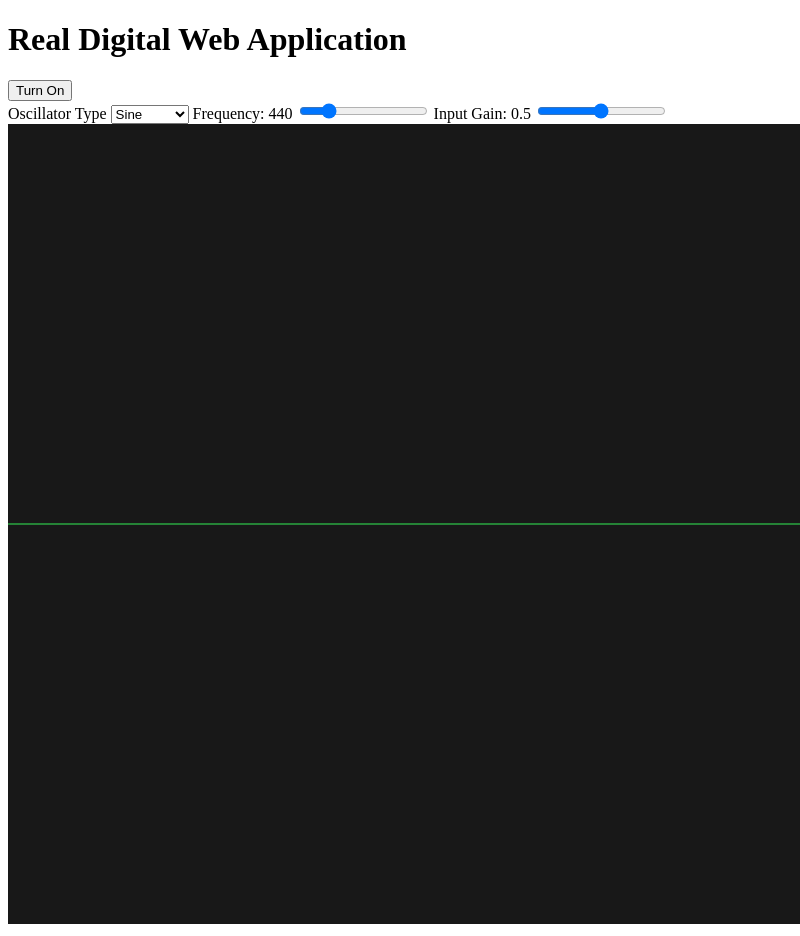
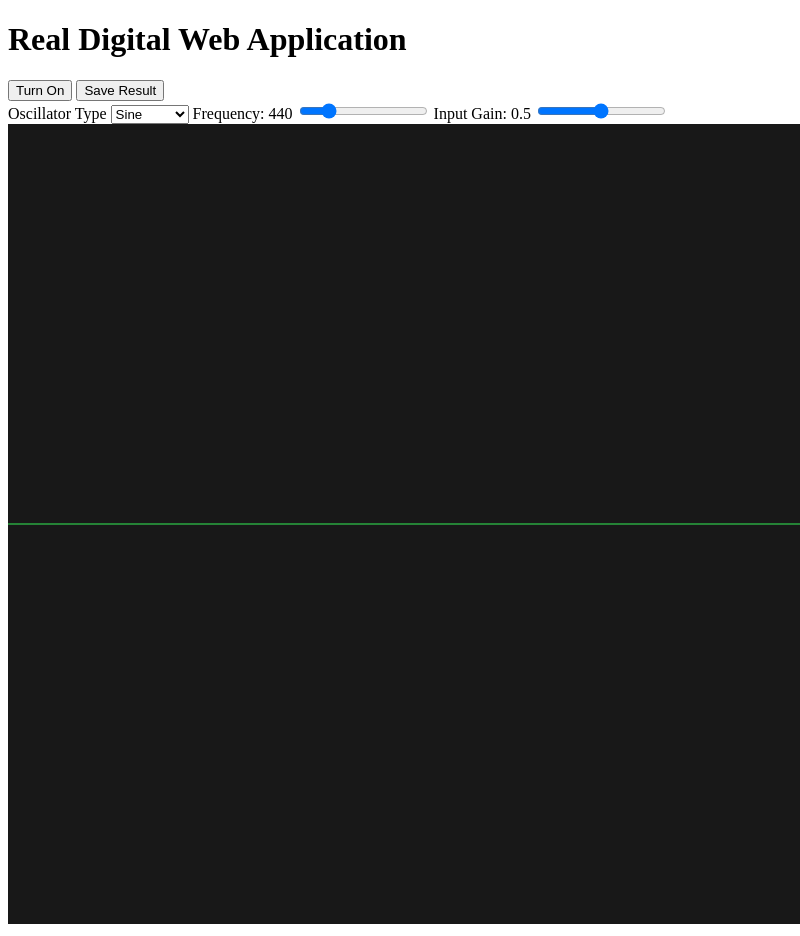
Before and after one commit to Endeavour-Innovations-Inc/RealDigitalWebApplication, an Electron app: page index.html in a window 800 px wide. Drawn offline with Linux system fonts and the light colour scheme.

Commit message:
Added Save Result btn

```diff
--- a/index.html
+++ b/index.html
@@ -10,6 +10,7 @@
     <div id="controls">
 
         <button id="on-off">Turn On</button>
+        <button id="save">Save Result</button>
         <div id="led"></div>
 
         <label for="osc-type">Oscillator Type</label>
```
